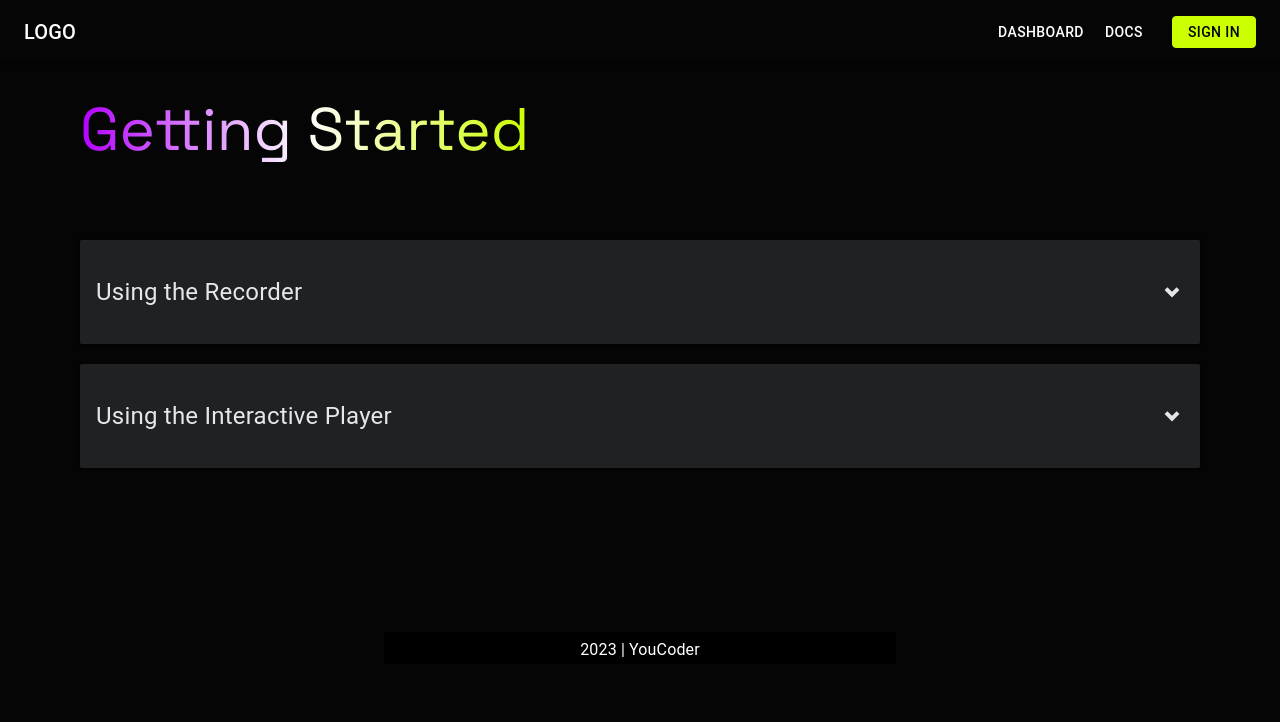
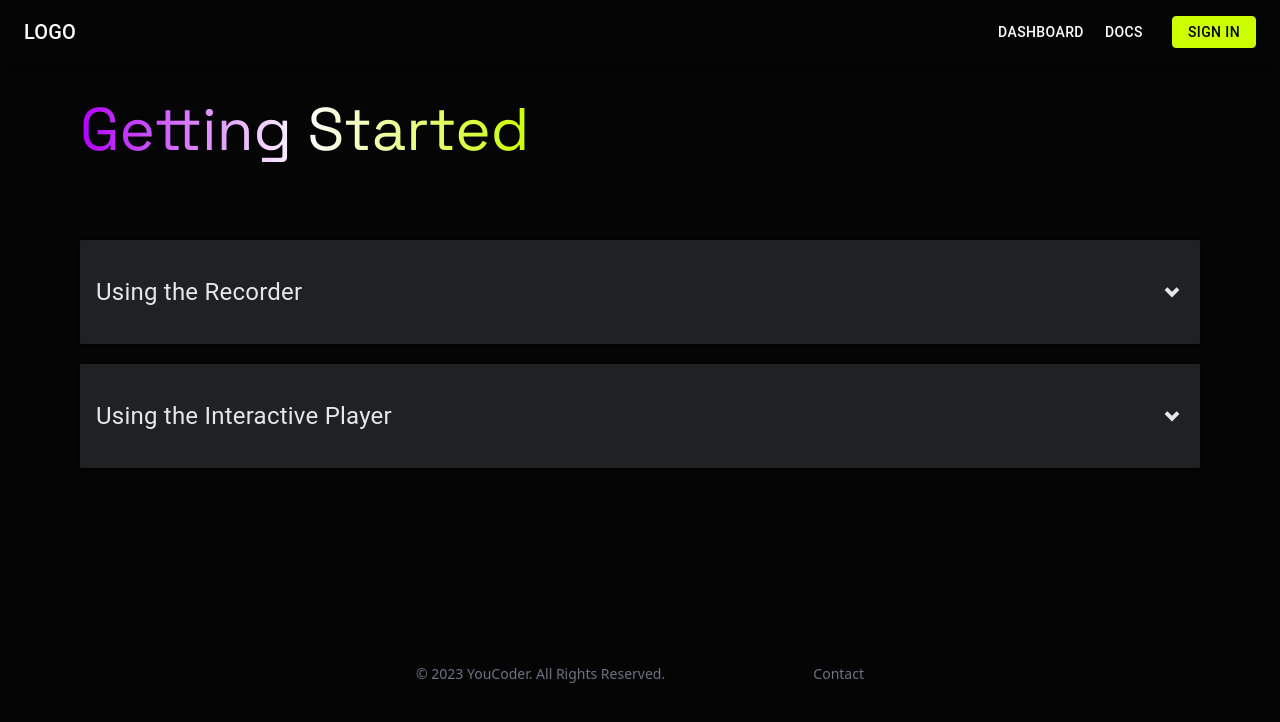
Before and after one commit to phpmvk/YouCoder, a React (Vite) app in the folder client/: page /docs in a window 1280 px wide. Shown: the top 722 px of the page. Built offline with nearby package versions, Linux system fonts and the light colour scheme; the HTML template or start-up script is replaced by a standard one.

Commit message:
footer updated

```diff
--- a/client/src/components/HomePageComponents/Footer.tsx
+++ b/client/src/components/HomePageComponents/Footer.tsx
@@ -3,44 +3,57 @@
 
 export const Footer: FC = (): ReactElement => {
   return (
-    <Box
-      sx={{
-        width: '100%',
-        height: '4vh',
-        backgroundColor: 'black',
-        paddingTop: '0.25rem',
-        paddingBottom: '0.25rem',
-      }}
-    >
-      <Container maxWidth='lg'>
-        <Grid
-          container
-          direction='column'
-          alignItems='center'
-        >
-          <Grid
-            item
-            xs={12}
-          >
-            <Typography
-              color='white'
-              variant='h5'
-            ></Typography>
-          </Grid>
-          <Grid
-            item
-            xs={12}
-          >
-            <Typography
-              color='white'
-              variant='subtitle1'
-            >
-              {`${new Date().getFullYear()} | YouCoder`}
-            </Typography>
-          </Grid>
-        </Grid>
-      </Container>
-    </Box>
+    // <Box
+    //   sx={{
+    //     width: '100%',
+    //     height: '4vh',
+    //     backgroundColor: 'black',
+    //     paddingTop: '0.25rem',
+    //     paddingBottom: '0.25rem',
+    //   }}
+    // >
+    //   <Container maxWidth='lg'>
+    //     <Grid
+    //       container
+    //       direction='column'
+    //       alignItems='center'
+    //     >
+    //       <Grid
+    //         item
+    //         xs={12}
+    //       >
+    //         <Typography
+    //           color='white'
+    //           variant='h5'
+    //         ></Typography>
+    //       </Grid>
+    //       <Grid
+    //         item
+    //         xs={12}
+    //       >
+    //         <Typography
+    //           color='white'
+    //           variant='subtitle1'
+    //         >
+    //           {`${new Date().getFullYear()} | YouCoder`}
+    //         </Typography>
+    //       </Grid>
+    //     </Grid>
+    //   </Container>
+    // </Box>
+
+<footer className="bg-bg-pri m-4 ">
+    <div className="w-full mx-auto max-w-screen-xl p-4 md:flex md:items-center md:justify-between">
+      <span className="text-sm text-gray-500 sm:text-center dark:text-gray-400">© 2023 <a href="https://youcoder.io/" className="hover:underline">YouCoder</a>. All Rights Reserved.
+    </span>
+    <ul className="flex flex-wrap items-center mt-3 text-sm font-medium text-gray-500 dark:text-gray-400 sm:mt-0">
+        <li>
+            <a href="#" className="hover:underline">Contact</a>
+        </li>
+    </ul>
+    </div>
+</footer>
+
   );
 };
 
```
